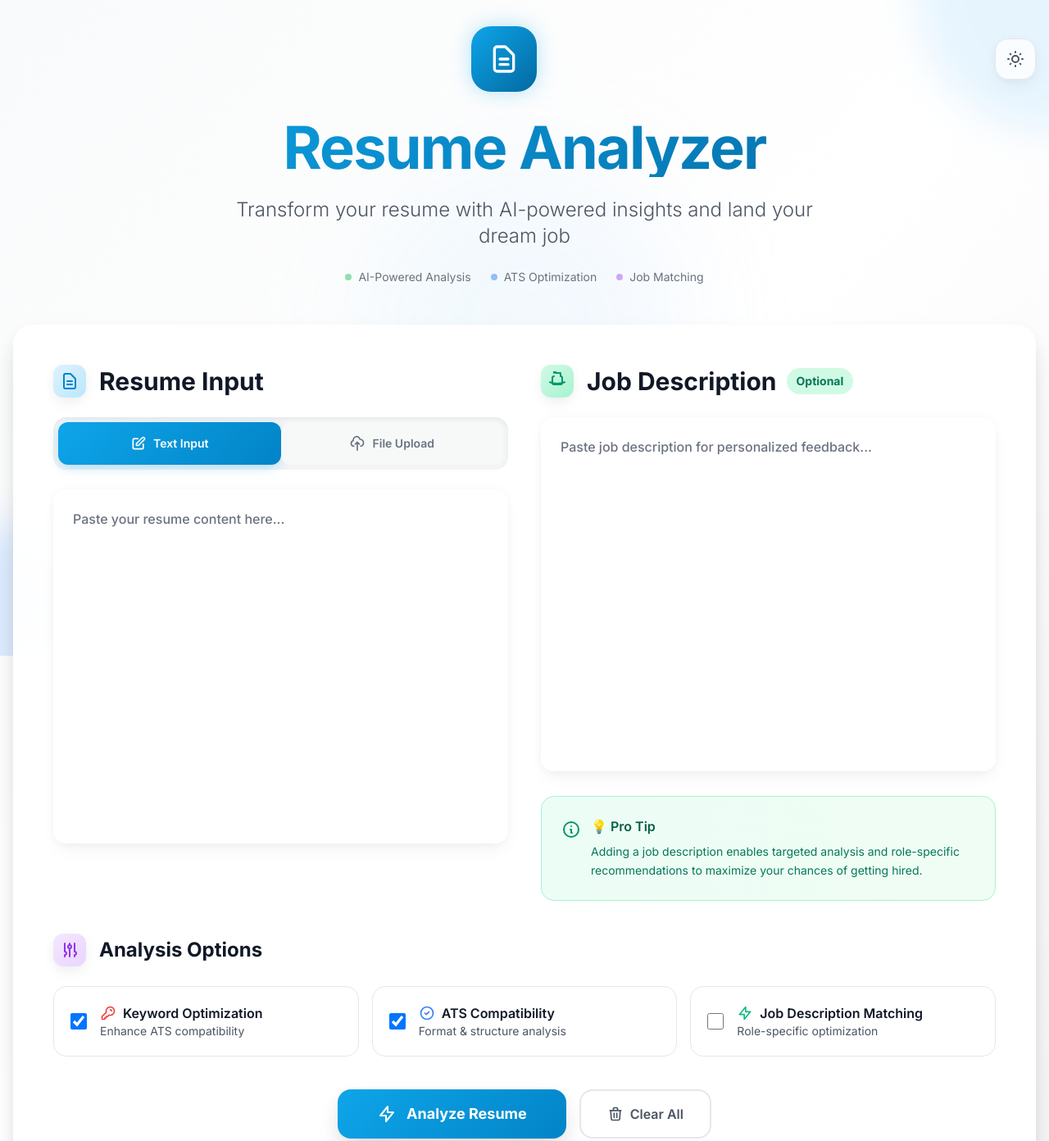
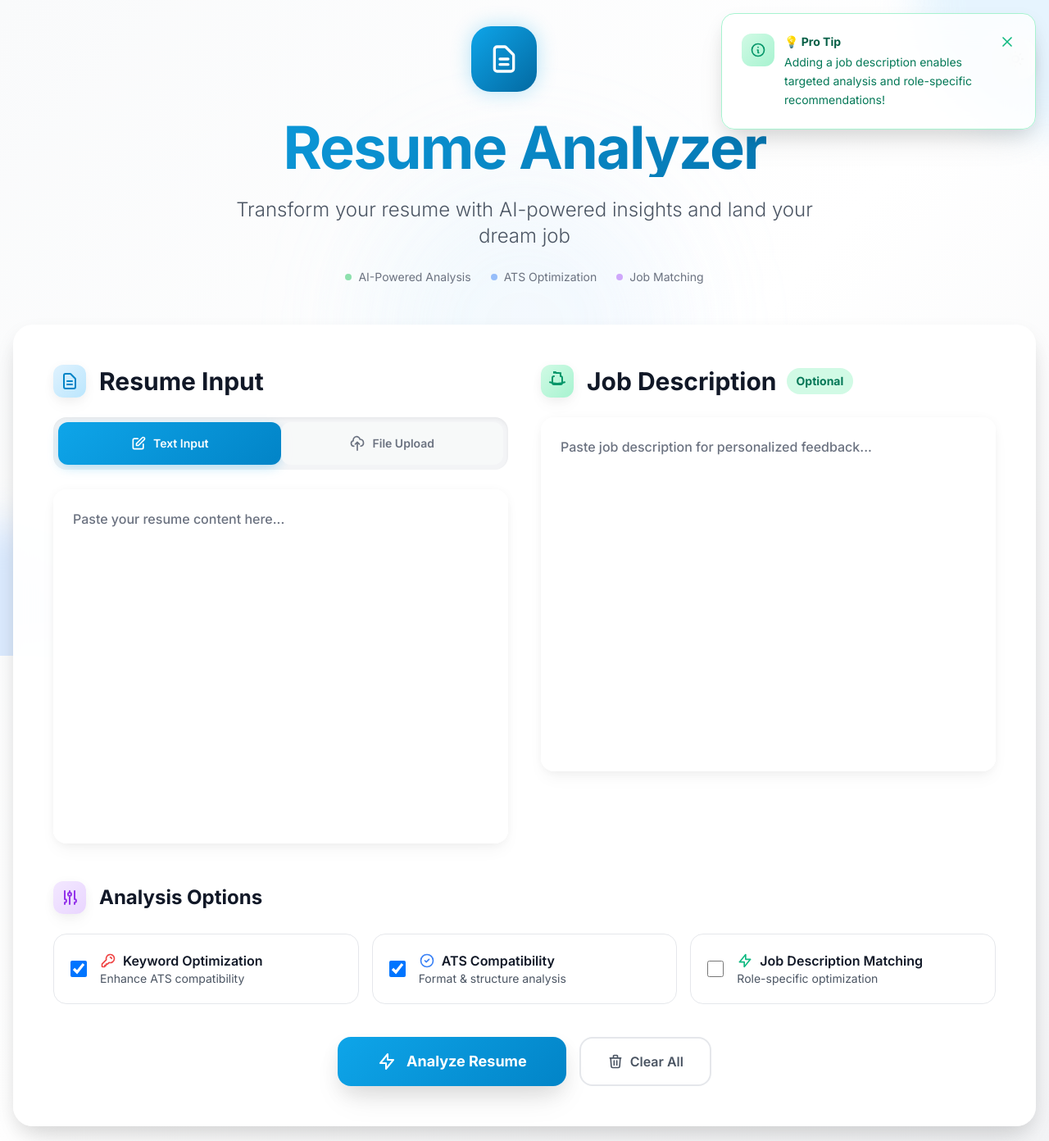
Before and after one commit to 1Mangesh1/resume4, a website: page public/index.html in a window 1280 px wide. Shown: the top 1392 px of the page at 82% size. Drawn offline with nearby package versions, Linux system fonts and the light colour scheme.

Commit message:
Enhance UI with dark mode toggle and dismissible Pro Tip toast
- Add fully functional dark mode toggle with localStorage persistence
- Move Pro Tip to dismissible side toast notification
- Pro Tip shows on page load and when job description is focused
- Respect system color scheme preference
- Improved overall UI styling with better dark mode support

```diff
--- a/public/app.js
+++ b/public/app.js
@@ -84,9 +84,59 @@ const advancedInsights = document.getElementById("advancedInsights");
 const strengthsList = document.getElementById("strengthsList");
 const suggestionsList = document.getElementById("suggestionsList");
 
+// Theme and UI elements
+const themeToggle = document.getElementById("themeToggle");
+const proTipToast = document.getElementById("proTipToast");
+const dismissProTip = document.getElementById("dismissProTip");
+
 // Global variables
 let currentInputMethod = "text";
 let selectedFile = null;
+
+// Dark Mode Functionality
+function initializeTheme() {
+  // Check for saved theme preference or default to light mode
+  const savedTheme = localStorage.getItem("theme");
+  const prefersDark = window.matchMedia("(prefers-color-scheme: dark)").matches;
+
+  if (savedTheme === "dark" || (!savedTheme && prefersDark)) {
+    document.documentElement.classList.add("dark");
+  } else {
+    document.documentElement.classList.remove("dark");
+  }
+}
+
+function toggleTheme() {
+  const isDark = document.documentElement.classList.contains("dark");
+
+  if (isDark) {
+    document.documentElement.classList.remove("dark");
+    localStorage.setItem("theme", "light");
+  } else {
+    document.documentElement.classList.add("dark");
+    localStorage.setItem("theme", "dark");
+  }
+}
+
+// Pro Tip Toast Functionality
+function showProTip() {
+  if (!localStorage.getItem("proTipDismissed")) {
+    setTimeout(() => {
+      proTipToast.classList.remove("translate-x-full");
+      proTipToast.classList.add("translate-x-0");
+    }, 2000); // Show after 2 seconds
+  }
+}
+
+function hideProTip() {
+  proTipToast.classList.remove("translate-x-0");
+  proTipToast.classList.add("translate-x-full");
+}
+
+function dismissProTipPermanently() {
+  hideProTip();
+  localStorage.setItem("proTipDismissed", "true");
+}
 
 // Event Listeners
 analyzeBtn.addEventListener("click", analyzeResume);
@@ -96,10 +146,32 @@ fileInputTab.addEventListener("click", () => switchInputMethod("file"));
 resumeFile.addEventListener("change", handleFileSelect);
 fileDropZone.addEventListener("click", () => resumeFile.click());
 
+// Dark mode toggle
+themeToggle.addEventListener("click", toggleTheme);
+
+// Pro tip toast listeners
+dismissProTip.addEventListener("click", dismissProTipPermanently);
+
+// Initialize theme on page load
+initializeTheme();
+
+// Show pro tip on page load (if not dismissed)
+showProTip();
+
 // Auto-check JD matching when job description is entered
 jobDescription.addEventListener("input", function () {
   if (this.value.trim().length > 50) {
     includeJDMatch.checked = true;
+  }
+});
+
+// Show pro tip when job description is focused (if not permanently dismissed)
+jobDescription.addEventListener("focus", function () {
+  if (!localStorage.getItem("proTipDismissed")) {
+    setTimeout(() => {
+      proTipToast.classList.remove("translate-x-full");
+      proTipToast.classList.add("translate-x-0");
+    }, 500);
   }
 });
 
--- a/public/index.html
+++ b/public/index.html
@@ -294,6 +294,69 @@
         class="absolute top-1/2 left-1/2 -translate-x-1/2 -translate-y-1/2 w-96 h-96 bg-gradient-to-r from-primary-200/20 to-blue-200/20 dark:from-primary-800/20 dark:to-blue-800/20 rounded-full mix-blend-multiply filter blur-3xl opacity-30 animate-pulse-soft"
         style="animation-delay: 2s"
       ></div>
+    </div>
+
+    <!-- Pro Tip Toast Notification -->
+    <div
+      id="proTipToast"
+      class="fixed top-4 right-4 z-50 max-w-sm w-full transform translate-x-full transition-transform duration-500 ease-out"
+    >
+      <div
+        class="glass-card rounded-2xl p-6 shadow-soft-lg dark:shadow-dark-soft border border-emerald-200 dark:border-emerald-700"
+      >
+        <div class="flex items-start justify-between">
+          <div class="flex items-start">
+            <div
+              class="w-10 h-10 bg-gradient-to-br from-emerald-100 to-emerald-200 dark:from-emerald-800 dark:to-emerald-700 rounded-xl flex items-center justify-center mr-3 flex-shrink-0"
+            >
+              <svg
+                class="w-5 h-5 text-emerald-600 dark:text-emerald-300"
+                fill="none"
+                stroke="currentColor"
+                viewBox="0 0 24 24"
+              >
+                <path
+                  stroke-linecap="round"
+                  stroke-linejoin="round"
+                  stroke-width="2"
+                  d="M13 16h-1v-4h-1m1-4h.01M21 12a9 9 0 11-18 0 9 9 0 0118 0z"
+                ></path>
+              </svg>
+            </div>
+            <div>
+              <p
+                class="text-emerald-800 dark:text-emerald-200 font-bold text-sm mb-1"
+              >
+                💡 Pro Tip
+              </p>
+              <p
+                class="text-emerald-700 dark:text-emerald-300 text-sm leading-relaxed"
+              >
+                Adding a job description enables targeted analysis and
+                role-specific recommendations!
+              </p>
+            </div>
+          </div>
+          <button
+            id="dismissProTip"
+            class="ml-2 text-emerald-500 dark:text-emerald-400 hover:text-emerald-700 dark:hover:text-emerald-200 transition-colors duration-200 flex-shrink-0"
+          >
+            <svg
+              class="w-5 h-5"
+              fill="none"
+              stroke="currentColor"
+              viewBox="0 0 24 24"
+            >
+              <path
+                stroke-linecap="round"
+                stroke-linejoin="round"
+                stroke-width="2"
+                d="M6 18L18 6M6 6l12 12"
+              ></path>
+            </svg>
+          </button>
+        </div>
+      </div>
     </div>
 
     <div class="relative z-10 container mx-auto px-4 py-8 max-w-7xl">
@@ -604,40 +667,6 @@
                 Paste job description for personalized feedback...
               </label>
             </div>
-
-            <div
-              class="bg-gradient-to-r from-emerald-50 to-green-50 dark:from-emerald-900/30 dark:to-green-900/30 rounded-2xl p-6 border border-emerald-200 dark:border-emerald-700 backdrop-blur-sm"
-            >
-              <div class="flex items-start">
-                <svg
-                  class="w-6 h-6 text-emerald-600 dark:text-emerald-400 mr-3 mt-1 flex-shrink-0"
-                  fill="none"
-                  stroke="currentColor"
-                  viewBox="0 0 24 24"
-                >
-                  <path
-                    stroke-linecap="round"
-                    stroke-linejoin="round"
-                    stroke-width="2"
-                    d="M13 16h-1v-4h-1m1-4h.01M21 12a9 9 0 11-18 0 9 9 0 0118 0z"
-                  ></path>
-                </svg>
-                <div>
-                  <p
-                    class="text-emerald-800 dark:text-emerald-200 font-semibold mb-2"
-                  >
-                    💡 Pro Tip
-                  </p>
-                  <p
-                    class="text-emerald-700 dark:text-emerald-300 text-sm leading-relaxed"
-                  >
-                    Adding a job description enables targeted analysis and
-                    role-specific recommendations to maximize your chances of
-                    getting hired.
-                  </p>
-                </div>
-              </div>
-            </div>
           </div>
         </div>
 
```
